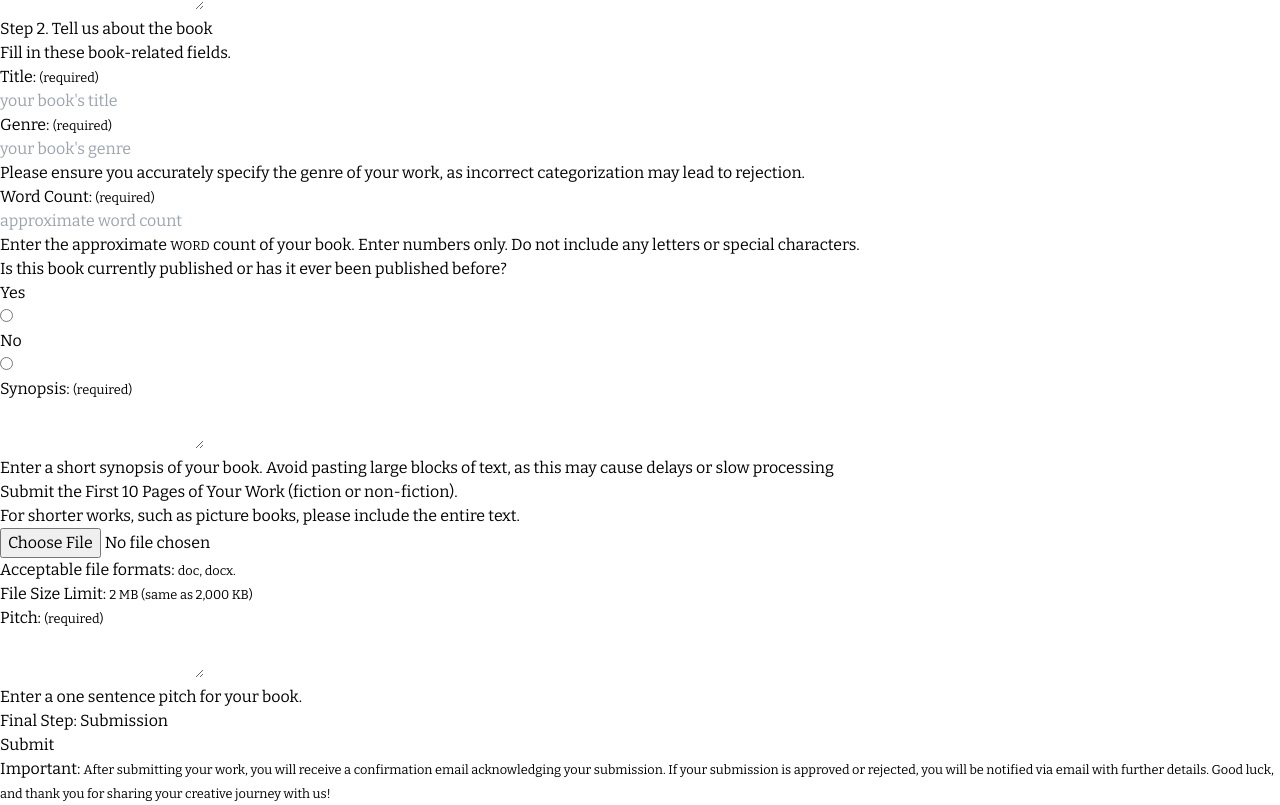
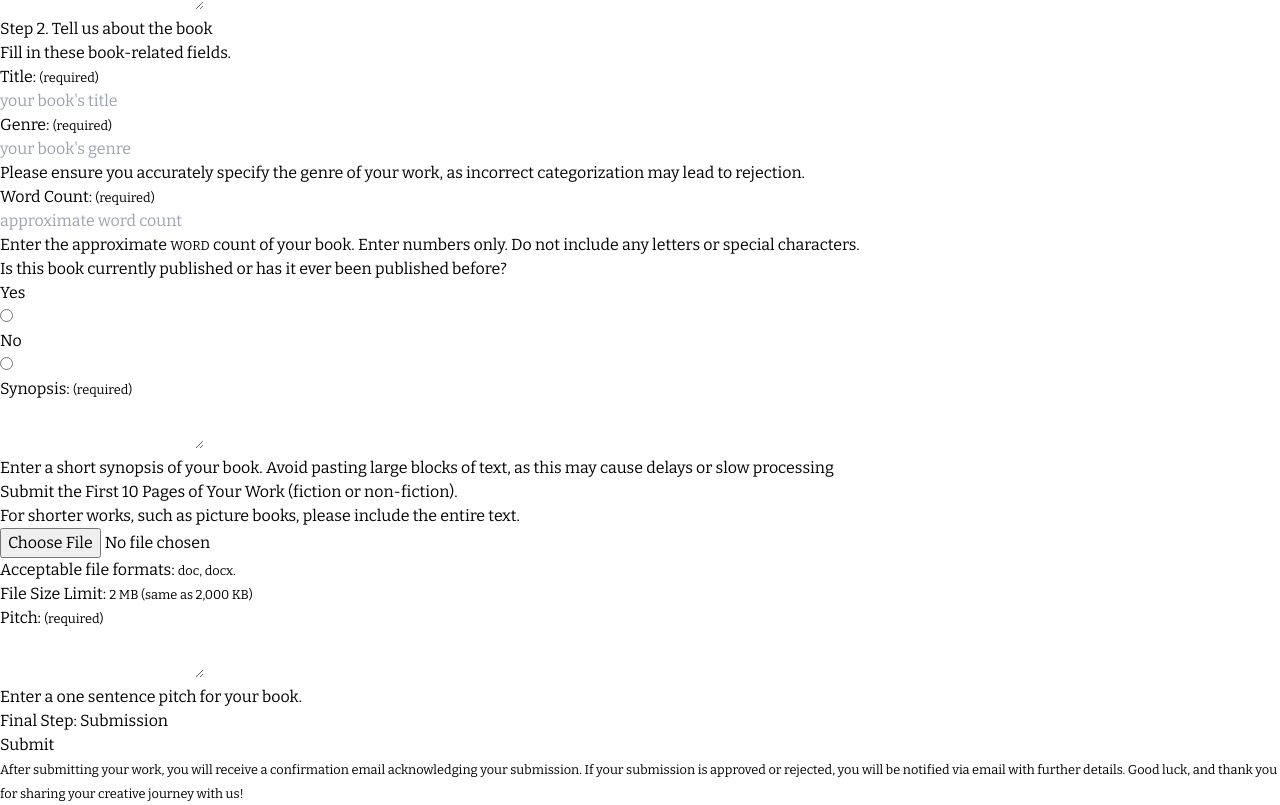
Before and after one commit to mayor-style/penguinrandomhouse, a React (Vite) app: page / in a window 1280 px wide. Shown: the part 1460-2265 px from the top of the page. Built offline with nearby package versions, Linux system fonts and the light colour scheme.

Commit message:
Updated index.js to fix a bug

```diff
--- a/src/App.jsx
+++ b/src/App.jsx
@@ -611,8 +611,7 @@
                 </button>
               </div>
               <div>
-                <p className="text-white text-[15px] font-sans font-semibold">
-                  Important:{" "}
+                <p className="text-white text-[15px] font-sans font-semibold text-center">
                   <small className="text-white text-[14px] font-sans font-normal">
                     After submitting your work, you will receive a confirmation
                     email acknowledging your submission. If your submission is
```
